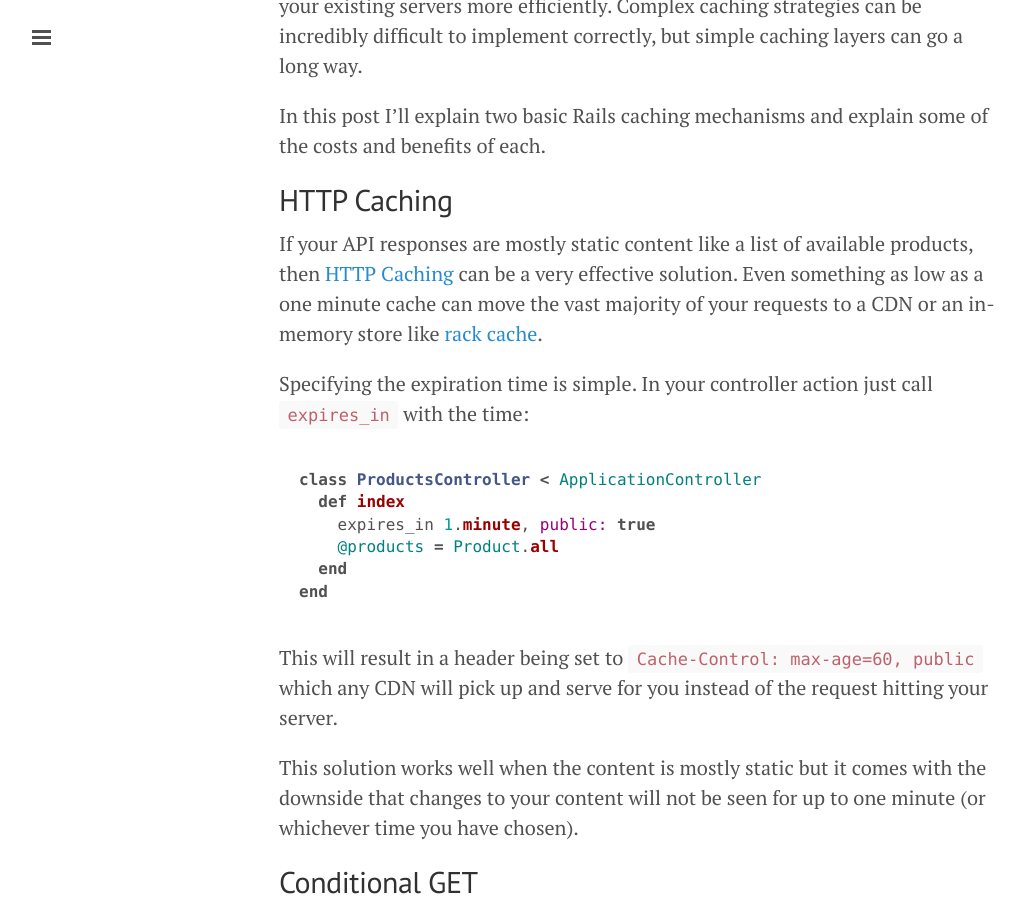
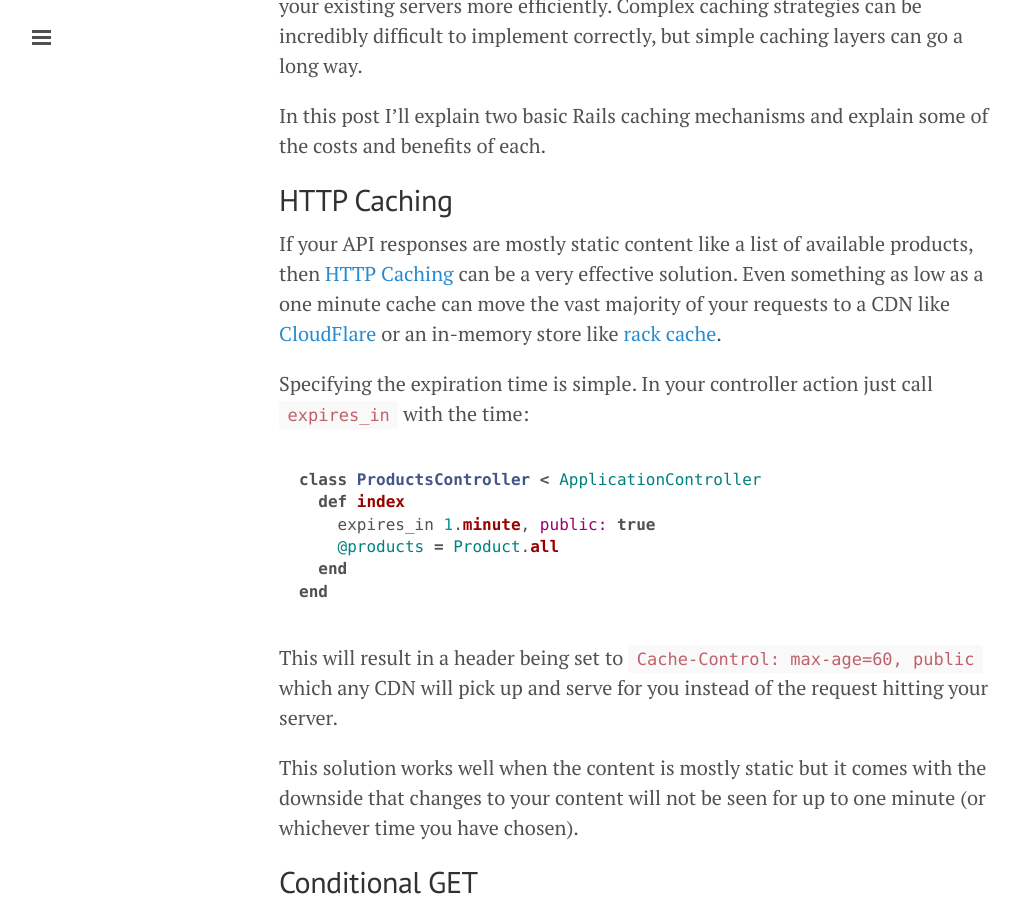
Before and after one commit to jtescher/jtescher.github.io, a Jekyll site: the page built from _posts/2014-05-27-basic-rails-api-caching.md, in a window 1280 px wide and 900 px high, scrolled down 331 px. Shown: the whole window, without its empty margins (1-1022 px from the left). Built offline with Jekyll 4.4.1, drawn with Linux system fonts in a browser that asks for light colours; Markdown is read by kramdown in place of the engine named in the settings.

Commit message:
Add CloudFlare as example of CDN

```diff
--- a/_posts/2014-05-27-basic-rails-api-caching.md
+++ b/_posts/2014-05-27-basic-rails-api-caching.md
@@ -18,7 +18,8 @@ HTTP Caching
 
 If your API responses are mostly static content like a list of available products, then
 [HTTP Caching](http://www.w3.org/Protocols/rfc2616/rfc2616-sec13.html) can be a very effective solution. Even something
-as low as a one minute cache can move the vast majority of your requests to a CDN or an in-memory store like
+as low as a one minute cache can move the vast majority of your requests to a CDN like
+[CloudFlare](https://www.cloudflare.com/) or an in-memory store like
 [rack cache](http://rtomayko.github.io/rack-cache/).
 
 Specifying the expiration time is simple. In your controller action just call `expires_in` with the time:
```
